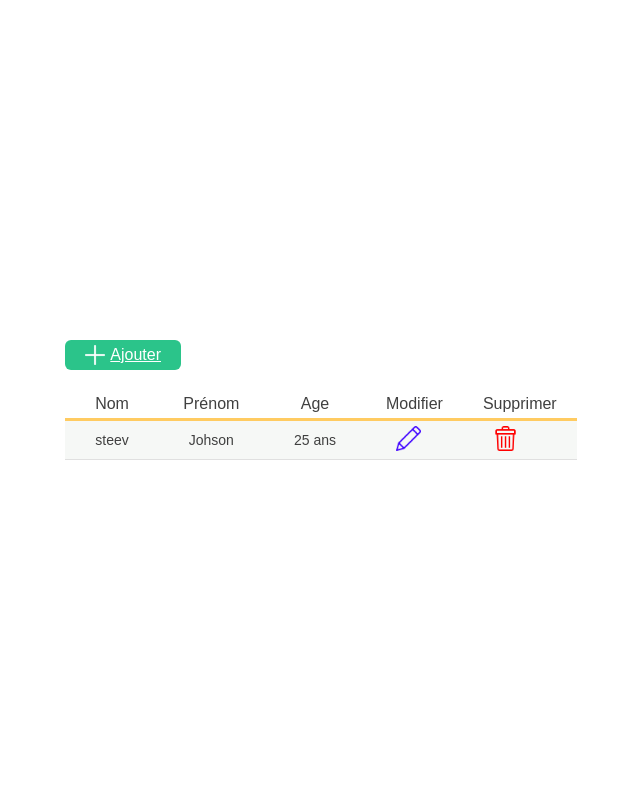
After one commit to SerigneFallouNiang/Application_CRUD_php, a PHP site: page /index.html in a window 1280 px wide. The commit adds this page. Shown: the whole page, without its empty margins (319-959 px from the left). Run offline with PHP 8.4, Linux system fonts and the light colour scheme.

Commit message:
ralisation de la page index.html

```diff
--- /dev/null
+++ b/index.html
@@ -0,0 +1,36 @@
+<!DOCTYPE html>
+<html lang="en">
+<head>
+    <meta charset="UTF-8">
+    <meta name="viewport" content="width=device-width, initial-scale=1.0">
+    <title>Gestion Idee</title>
+    <link rel="stylesheet" href="style.css">
+</head>
+<body>
+    <div class="container">
+        <a href="#" class="Btn_add"><img src="images/plus.png" alt="">Ajouter</a>
+
+        <table>
+            <tr id="items">
+                <th>Nom</th>
+                <th>Prénom</th>
+                <th>Age</th>
+                <th>Modifier</th>
+                <th>Supprimer</th>
+            </tr>
+            <tr>
+                <td>steev</td>
+                <td>Johson</td>
+                <td>25 ans</td>
+                <td><a href="#"><img src="images/pen.png" alt=""></a></td>
+                <td><a href="#"><img src="images/trash.png" alt=""></a></td>
+
+            </tr>
+
+
+
+
+        </table>
+    </div>
+</body>
+</html>
--- /dev/null
+++ b/style.css
@@ -0,0 +1,59 @@
+
+*{
+    margin: 0;
+    padding: 0;
+    box-sizing: border-box;
+    font-family: 'Poppins' , sans-serif;
+}
+body{
+    display: flex;
+    align-items: center;
+    justify-content: center;
+    min-height: 100vh;
+    position: relative;
+}
+
+.Btn_add{
+    width: fit-content;
+    margin-bottom: 20px;
+    background-color: #2bc48a;
+    padding: 5px 20px;
+    color: #fff;
+    display: flex;
+    align-items: center;
+    text-align: 0;
+    border-radius: 6px;
+}
+
+.Btn_add img {
+    margin-right: 5px;
+    height: 20px;
+}
+
+/*tableau*/
+table{
+    border-collapse: collapse;
+    color: #404040;
+}
+
+th{
+    font-size: 16px;
+    border-bottom: 3px solid #ffcb61;
+    padding: 5px 20px;
+    font-weight: 500;
+}
+td{
+    font-weight: 400;
+    padding: 5px 30px;
+    font-size: 14px;
+}
+img{
+    height: 25px;
+}
+tr:nth-child(2n){
+    background-color: #f6f8f6;
+}
+tr:nth-child(2n) td {
+    border-bottom: 1px solid #e0e0e0;
+    border-top:  1px solid #e0e0e0;
+}
```
Also changed, not shown: config.php (+27 -0 lines), inscription.php (+7 -11 lines), style1.css (added, +84 -0 lines), images/back.png (added), images/edit.png (added), images/pen.png (added), images/plus.png (added), images/trash.png (added), ndex.php (renamed from index.php).
